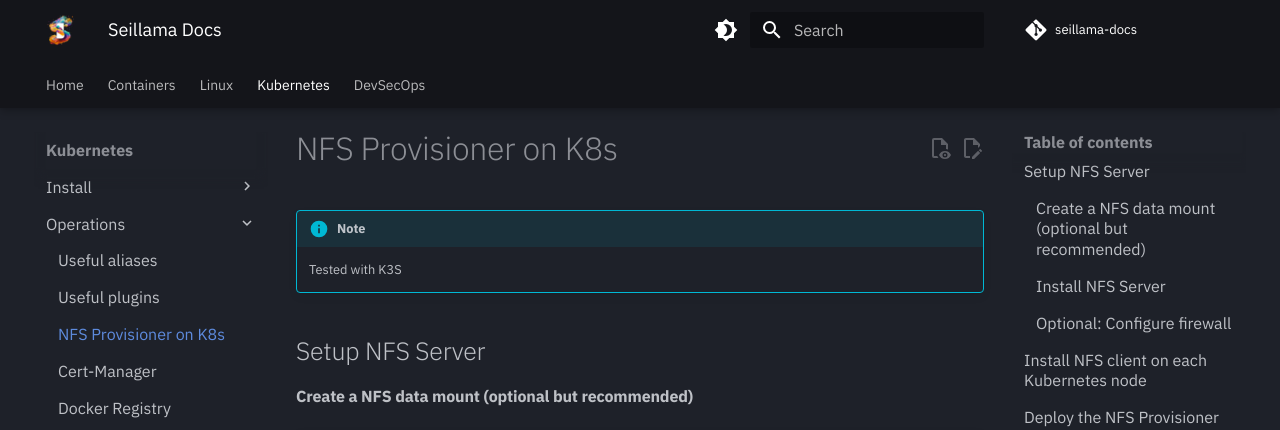
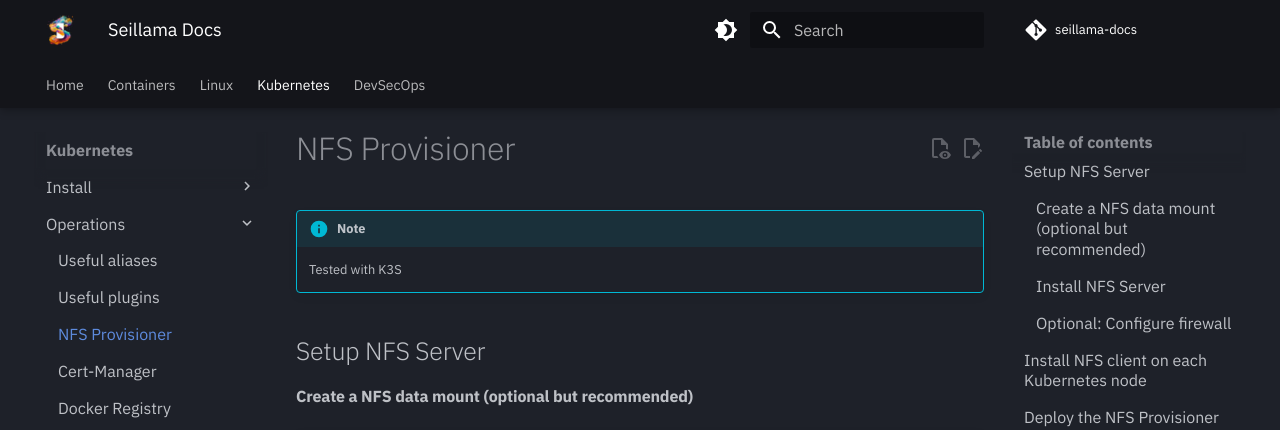
Before and after one commit to seillama-io/seillama-docs, an MkDocs documentation site: the page built from docs/kubernetes/ops/nfs-provisioner.md, in a window 1280 px wide and 900 px high. Shown: the top 430 px of the window. Built offline with MkDocs 1.6.1 and Material for MkDocs 9.7.7, drawn with Linux system fonts in a browser that asks for light colours; comment, search, counter and statistics services are not loaded.

Commit message:
Update nfs-provisioner.md

```diff
--- a/docs/kubernetes/ops/nfs-provisioner.md
+++ b/docs/kubernetes/ops/nfs-provisioner.md
@@ -1,4 +1,4 @@
-# NFS Provisioner on K8s
+# NFS Provisioner
 
 !!! info "Note"
     Tested with K3S
```
